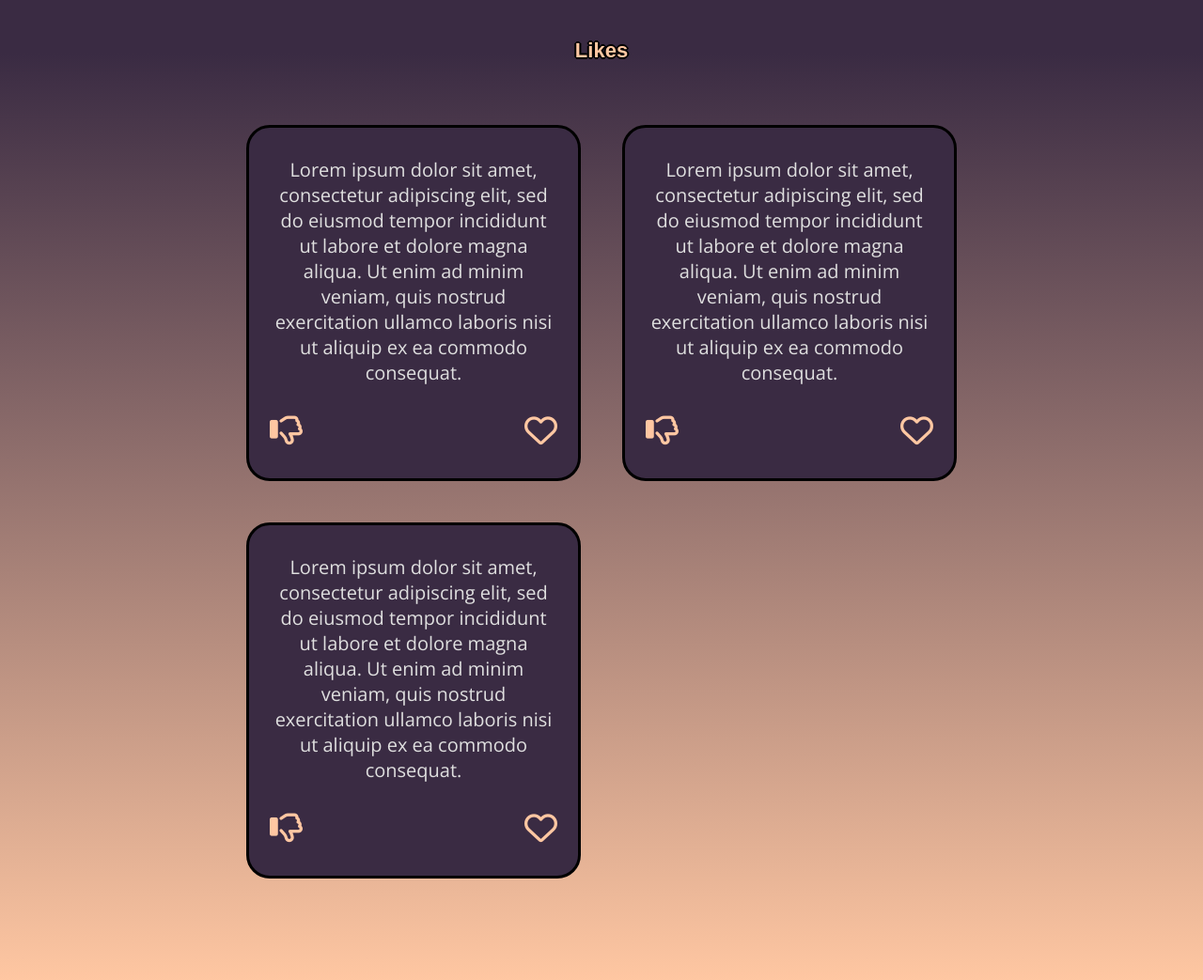
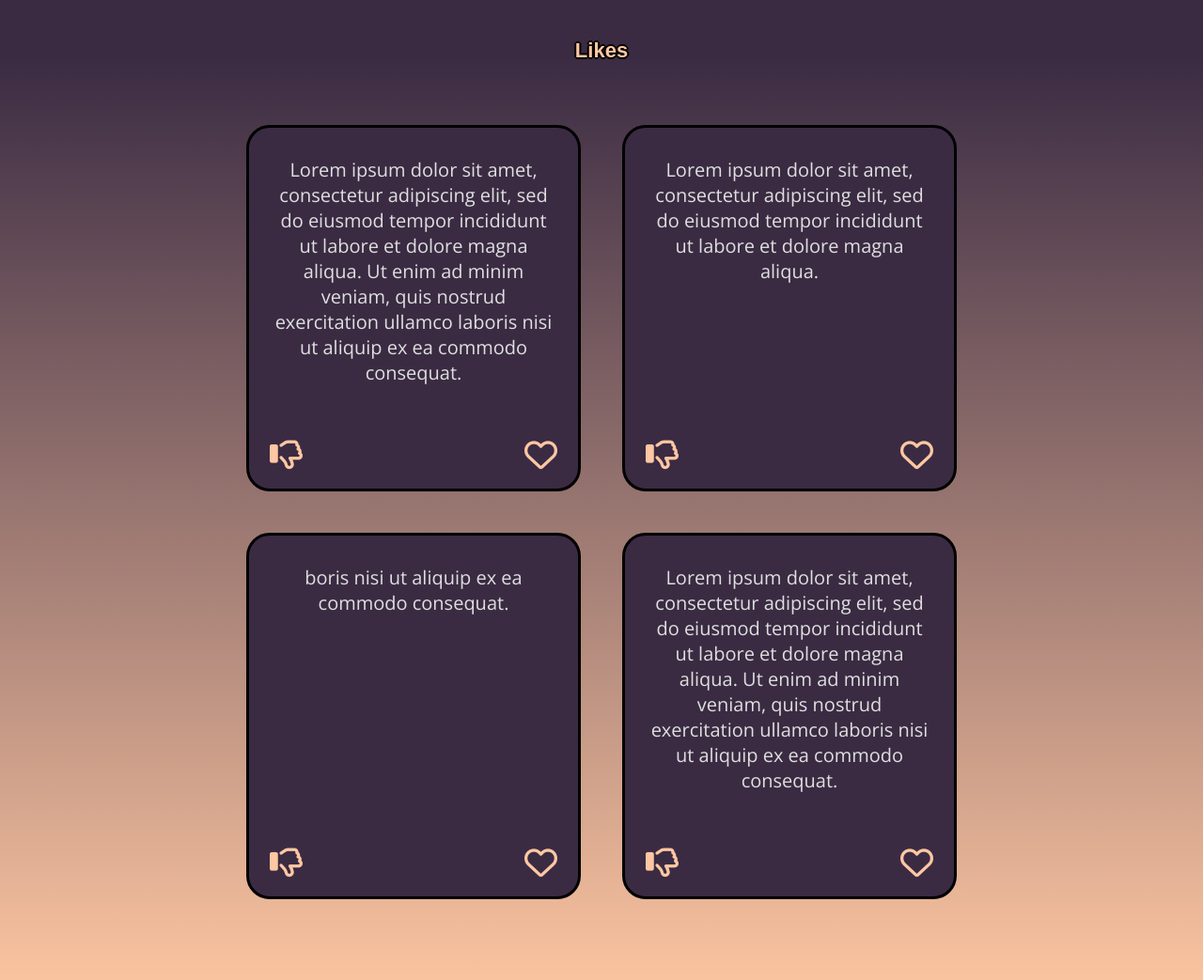
Before and after one commit to ejgilleland/ajax-project, a website: page index.html in a window 1280 px wide. Shown: the part 53-1096 px from the top of the page at 94% size. Drawn offline with nearby package versions, Linux system fonts and the light colour scheme; a web font is replaced by a local one.

Commit message:
Additional styling: Handling of heart & thumbsdown icon positioning for desktop view of Likes

```diff
--- a/css/layout.css
+++ b/css/layout.css
@@ -85,11 +85,15 @@
     flex-basis: calc(50% - 2rem);
   }
 
+  .likes-content {
+    min-height: 70%;
+  }
+
   .reactions {
     padding: 0.5rem 7rem 1rem 7rem;
   }
 
   .likes .reactions {
-    padding: 0.5rem 1rem 1rem 1rem;
+    padding: 1rem;
   }
 }
--- a/index.html
+++ b/index.html
@@ -58,7 +58,18 @@
       <div class="likes-container">
         <p class="likes-content">
           Lorem ipsum dolor sit amet, consectetur adipiscing elit, sed do eiusmod tempor incididunt ut labore et dolore magna
-          aliqua. Ut enim ad minim veniam, quis nostrud exercitation ullamco laboris nisi ut aliquip ex ea commodo consequat.
+          aliqua.
+        </p>
+        <div class="reactions">
+          <i class="far fa-thumbs-down empty-thumb"></i>
+          <i class="fas fa-thumbs-down full-thumb hidden"></i>
+          <i class="far fa-heart empty-heart"></i>
+          <i class="fas fa-heart full-heart hidden"></i>
+        </div>
+      </div>
+      <div class="likes-container">
+        <p class="likes-content">
+          boris nisi ut aliquip ex ea commodo consequat.
         </p>
         <div class="reactions">
           <i class="far fa-thumbs-down empty-thumb"></i>
```
